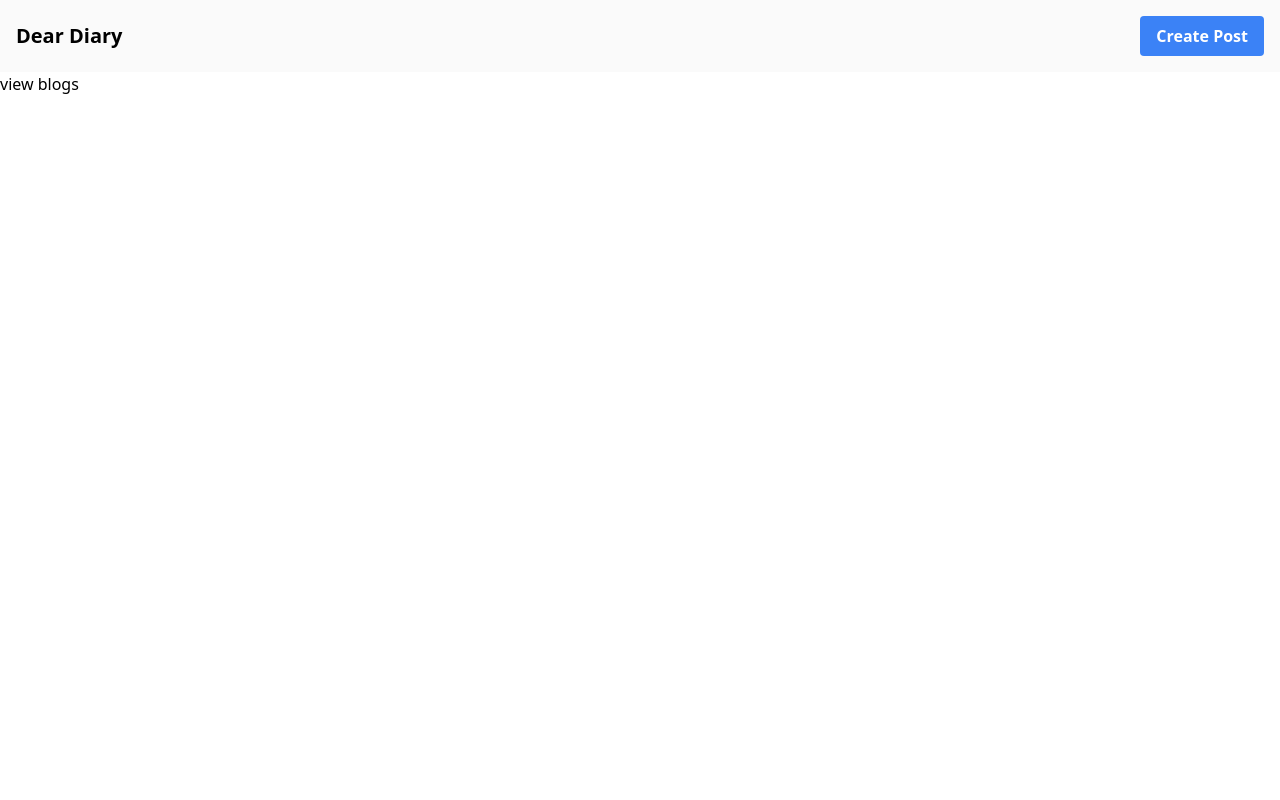
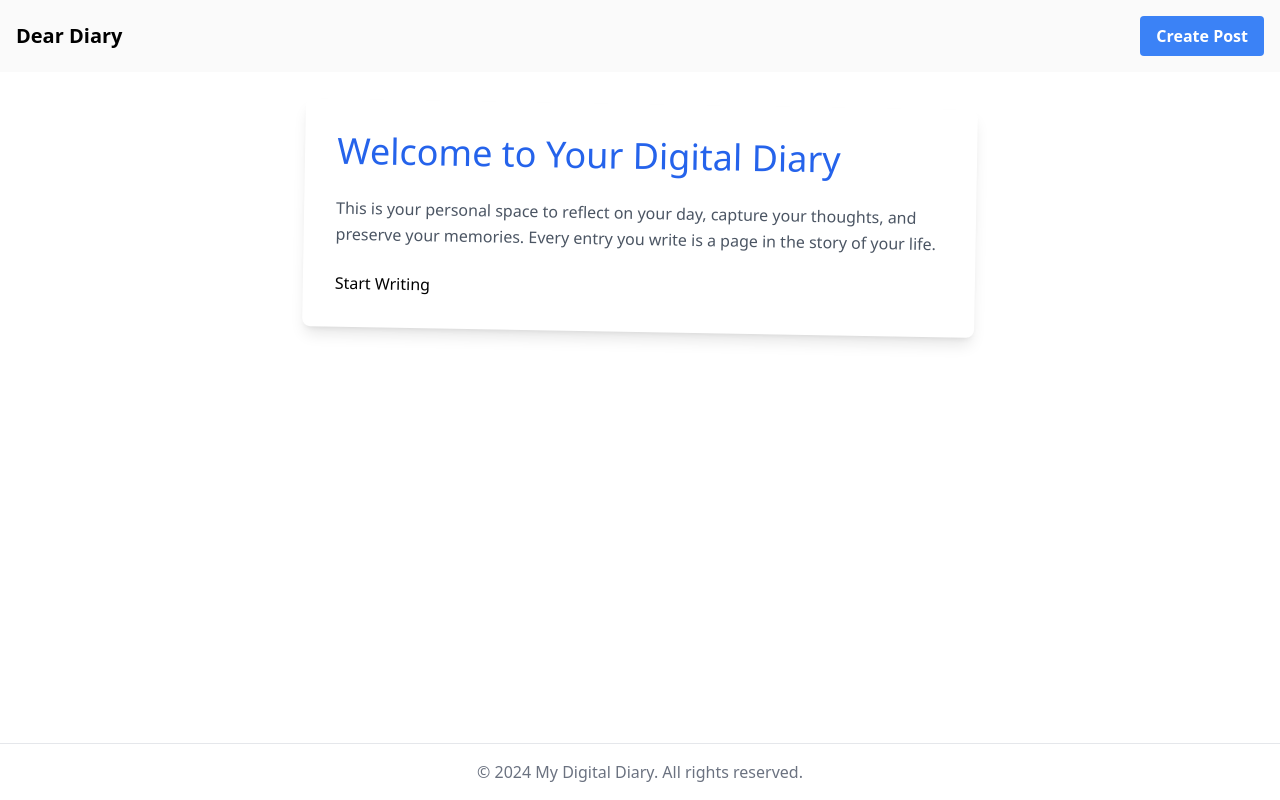
Before and after one commit to KshitijKardle/Dear-Diary, a Next.js app: page / in a window 1280 px wide. Built offline with nearby package versions, Linux system fonts and the light colour scheme.

Commit message:
ui updates

```diff
--- a/app/blogs/page.jsx
+++ b/app/blogs/page.jsx
@@ -23,7 +23,8 @@ const page = () => {
   return (
     <>
       <Navbar></Navbar>
-      <div className="display flex flex-wrap justify-between px-6 mt-4 ">
+      <div className="min-h-screen bg-[linear-gradient(0deg,_#222_1px,_transparent_0px)] bg-[size:100%_2rem] p-6 md:p-12">
+        <div className="display flex flex-wrap justify-between px-6 mt-4">
           {posts.map((post, index) => (
             <Card
               key={post.id || index}
@@ -34,6 +35,7 @@ const page = () => {
             />
           ))}
         </div>
+      </div>
     </>
   );
 };
--- a/app/components/Card.jsx
+++ b/app/components/Card.jsx
@@ -4,7 +4,7 @@ import Link from "next/link";
 const Card = ({ id, title, content, date }) => {
   return (
     <Link href={`blogs/${id}`}>
-      <div className="bg-white rounded-lg shadow-md p-6  mb-4 h-40 w-72 hover:shadow-lg transition-shadow max-w-sm  ">
+      <div className="bg-white rounded-lg shadow-md p-6  mb-4 h-40 w-72 hover:bg-gray-300 transition duration-500 hover:scale-105  ">
         <small className="text-gray-600 overflow-hidden line-clamp-1 text-ellipsis ">
           {date}
         </small>
@@ -15,9 +15,6 @@ const Card = ({ id, title, content, date }) => {
         <p className="text-gray-600 overflow-hidden line-clamp-4 text-ellipsis">
           {content}
         </p>
-        <p className="text-gray-600 overflow-hidden line-clamp-1 text-ellipsis">
-          {date}
-        </p>
       </div>
     </Link>
   );
--- a/app/page.js
+++ b/app/page.js
@@ -1,11 +1,31 @@
 import Link from "next/link";
 import Navbar from "./components/Navbar";
 
-export default function Page() {
+export default function Home() {
   return (
-    <>
+    <div className="flex flex-col min-h-screen">
       <Navbar />
-      <Link href="/blogs">view blogs</Link>
-    </>
+      <main className="flex-grow container mx-auto px-4 py-8">
+        <div className="max-w-2xl mx-auto">
+          <div className="bg-white rounded-lg shadow-lg p-8 transform rotate-1 notebook-page">
+            <h1 className="text-4xl font-caveat mb-6 text-blue-600">
+              Welcome to Your Digital Diary
+            </h1>
+            <p className="mb-6 text-gray-600 leading-relaxed">
+              This is your personal space to reflect on your day, capture your
+              thoughts, and preserve your memories. Every entry you write is a
+              page in the story of your life.
+            </p>
+
+            <Link href="/blogs">Start Writing</Link>
+          </div>
+        </div>
+      </main>
+      <footer className="border-t border-gray-200 bg-white/80 backdrop-blur-sm">
+        <div className="container mx-auto px-4 py-4 text-center text-gray-500">
+          © {new Date().getFullYear()} My Digital Diary. All rights reserved.
+        </div>
+      </footer>
+    </div>
   );
 }
--- a/package.json
+++ b/package.json
@@ -11,11 +11,13 @@
   "dependencies": {
     "@prisma/client": "^5.22.0",
     "axios": "^1.7.7",
+    "lucide-react": "^0.469.0",
     "next": "15.0.3",
     "prisma": "^5.22.0",
     "react": "19.0.0-rc-66855b96-20241106",
     "react-dom": "19.0.0-rc-66855b96-20241106",
-    "react-loader-spinner": "^6.1.6"
+    "react-loader-spinner": "^6.1.6",
+    "shadcn-ui": "^0.9.4"
   },
   "devDependencies": {
     "postcss": "^8",
```
Also changed, not shown: 1 other file (tests, documents, lock files or other folders). Lines whose indentation alone changed are shown as unchanged.
